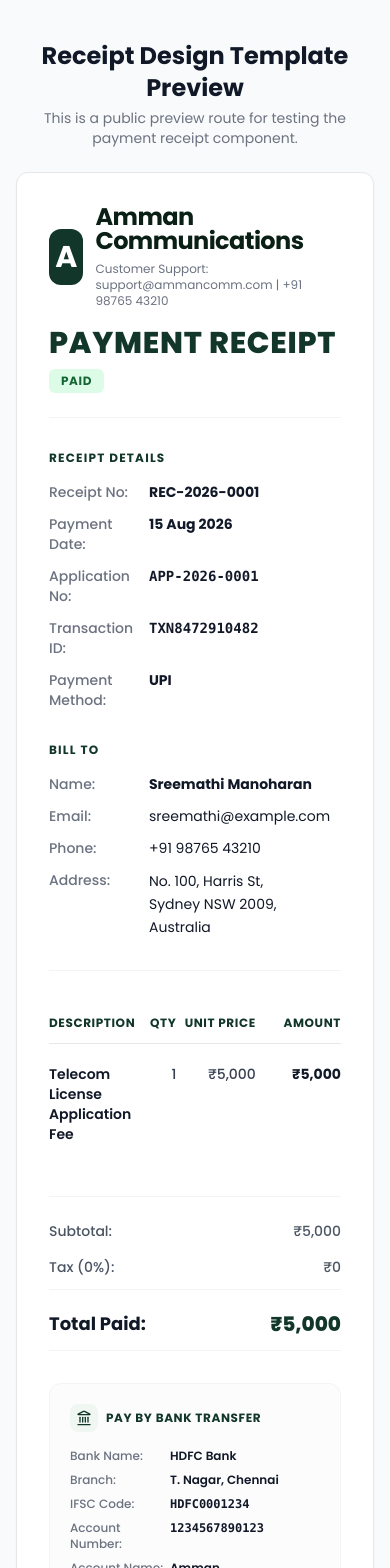
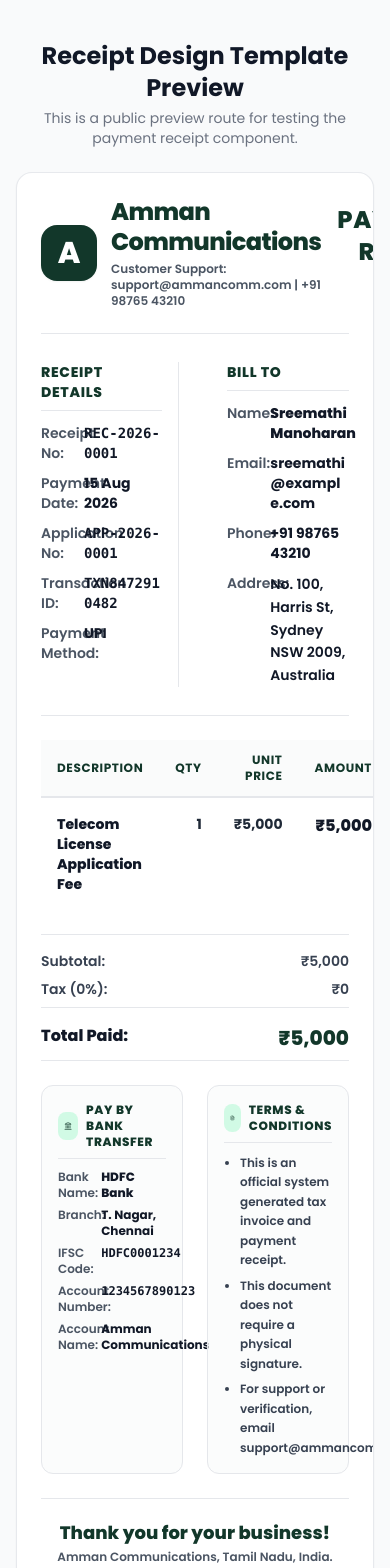
Before and after one commit to Techno-Vanam/Amman_Communications, a Next.js app in the folder apps/web/: page /preview-receipt in a window 390 px wide. Shown: the top 1568 px of the page. Built offline with nearby package versions, Linux system fonts and the light colour scheme.

Commit message:
feat: implement payment history and receipt detail portal pages with printing support

```diff
--- a/apps/web/src/app/portal/payments/page.tsx
+++ b/apps/web/src/app/portal/payments/page.tsx
@@ -1,6 +1,7 @@
 'use client';
 
 import React, { useState } from 'react';
+import Link from 'next/link';
 import {
   CheckCircle2,
   Clock,
@@ -14,7 +15,8 @@
   ChevronDown,
   X,
   Building,
-  RotateCcw
+  RotateCcw,
+  FileText
 } from 'lucide-react';
 
 interface TransactionItem {
@@ -494,22 +496,25 @@
 
                       {/* Action Button */}
                       <td className="py-4 px-6 text-center">
-                        {txn.status === 'Paid' ? (
-                          <button
-                            onClick={() => setSelectedTxnForReceipt(txn)}
-                            className="inline-flex items-center justify-center gap-1.5 text-xs font-bold text-[#0e2a47] hover:text-blue-700 hover:underline transition-all"
+                        <div className="flex items-center justify-center gap-2">
+                          <Link
+                            href={`/portal/payments/${txn.id}`}
+                            className="inline-flex items-center gap-1.5 px-4 py-1.5 bg-[#12372A] hover:bg-[#1a4a38] text-white font-bold text-xs rounded-xl transition-all shadow-2xs"
+                            title="View Official Invoice"
                           >
-                            <Receipt className="w-4 h-4 text-[#0e2a47]" />
-                            <span>Receipt</span>
-                          </button>
-                        ) : (
-                          <button
-                            onClick={() => setSelectedTxnForPayNow(txn)}
-                            className="inline-flex items-center justify-center px-4 py-1.5 bg-[#0e2a47] hover:bg-[#153e68] text-white font-bold text-xs rounded-full transition-all shadow-xs"
-                          >
-                            Pay Now
-                          </button>
-                        )}
+                            <FileText className="w-3.5 h-3.5 text-white" />
+                            <span>Invoice</span>
+                          </Link>
+
+                          {txn.status !== 'Paid' && (
+                            <button
+                              onClick={() => setSelectedTxnForPayNow(txn)}
+                              className="inline-flex items-center gap-1 px-3.5 py-1.5 bg-emerald-700 hover:bg-emerald-800 text-white font-bold text-xs rounded-xl transition-all shadow-2xs"
+                            >
+                              <span>Pay Now</span>
+                            </button>
+                          )}
+                        </div>
                       </td>
                     </tr>
                   );
@@ -701,77 +706,6 @@
           </div>
         </div>
       )}
-
-      {/* MODAL 3: View & Download Receipt */}
-      {selectedTxnForReceipt && (
-        <div className="fixed inset-0 z-50 bg-slate-900/40 backdrop-blur-xs flex items-center justify-center p-4">
-          <div className="bg-white rounded-2xl max-w-lg w-full p-6 space-y-6 shadow-2xl animate-in zoom-in-95 duration-200">
-            <div className="flex items-center justify-between pb-3 border-b border-gray-100">
-              <div className="flex items-center gap-2">
-                <Receipt className="w-5 h-5 text-[#0e2a47]" />
-                <h3 className="text-base font-bold text-gray-900">Official Payment Receipt</h3>
-              </div>
-              <button
-                onClick={() => setSelectedTxnForReceipt(null)}
-                className="p-1 text-gray-400 hover:text-gray-600 rounded-lg"
-              >
-                <X className="w-5 h-5" />
-              </button>
-            </div>
-
-            <div className="bg-[#f8fafc] border border-gray-200 rounded-2xl p-6 space-y-4 text-xs">
-              <div className="flex justify-between items-start pb-3 border-b border-gray-200">
-                <div>
-                  <h4 className="font-extrabold text-gray-900 text-sm">Amman Communications HQ</h4>
-                  <p className="text-gray-500 text-[11px]">Government Services Portal</p>
-                </div>
-                <span className="px-2.5 py-0.5 bg-emerald-100 text-emerald-800 font-bold rounded-full text-[10px]">
-                  VERIFIED PAID
-                </span>
-              </div>
-
-              <div className="grid grid-cols-2 gap-4">
-                <div>
-                  <span className="text-gray-500 font-medium">Receipt No:</span>
-                  <p className="font-mono font-bold text-gray-900">{selectedTxnForReceipt.id}</p>
-                </div>
-                <div>
-                  <span className="text-gray-500 font-medium">Payment Date:</span>
-                  <p className="font-bold text-gray-900">{selectedTxnForReceipt.date}</p>
-                </div>
-                <div>
-                  <span className="text-gray-500 font-medium">Service Type:</span>
-                  <p className="font-bold text-gray-900">{selectedTxnForReceipt.service}</p>
-                </div>
-                <div>
-                  <span className="text-gray-500 font-medium">Payment Mode:</span>
-                  <p className="font-bold text-gray-900">{selectedTxnForReceipt.paymentMode}</p>
-                </div>
-              </div>
-
-              <div className="pt-3 border-t border-gray-200 flex justify-between items-center">
-                <span className="text-sm font-bold text-gray-800">Total Paid Amount:</span>
-                <span className="text-lg font-extrabold text-[#0e2a47]">
-                  {formatCurrency(selectedTxnForReceipt.paidAmount)}
-                </span>
-              </div>
-            </div>
-
-            <div className="flex items-center justify-between">
-              <span className="text-[11px] text-gray-400">
-                Digital tax invoice ready for download.
-              </span>
-              <button
-                onClick={() => handleDownloadReceipt(selectedTxnForReceipt)}
-                className="px-5 py-2.5 bg-[#0e2a47] hover:bg-[#153e68] text-white font-bold text-xs rounded-xl transition-all flex items-center gap-2 shadow-sm"
-              >
-                <Download className="w-4 h-4 text-blue-200" />
-                <span>Download Receipt File</span>
-              </button>
-            </div>
-          </div>
-        </div>
-      )}
     </div>
   );
 }
--- a/apps/web/src/components/portal/PaymentReceipt.tsx
+++ b/apps/web/src/components/portal/PaymentReceipt.tsx
@@ -8,70 +8,112 @@
 
 export const PaymentReceipt: React.FC<PaymentReceiptProps> = ({ data }) => {
   return (
-    <div className="w-full max-w-4xl mx-auto bg-white border border-gray-200 rounded-xl shadow-sm overflow-hidden p-8 md:p-12 font-poppins print:shadow-none print:border-none print:p-0">
+    <div className="printable-receipt-card w-full bg-white border border-gray-200/90 rounded-2xl shadow-sm overflow-hidden p-6 md:p-10 font-sans print:shadow-none print:border-none print:p-0 print:m-0 print:w-full">
+      <style jsx global>{`
+        @media print {
+          @page {
+            size: A4 portrait;
+            margin: 10mm 12mm 10mm 12mm;
+          }
+          html, body {
+            background-color: #ffffff !important;
+            -webkit-print-color-adjust: exact !important;
+            print-color-adjust: exact !important;
+            font-size: 14px !important;
+            color: #000000 !important;
+            margin: 0 !important;
+            padding: 0 !important;
+          }
+          .printable-receipt-card {
+            font-size: 14px !important;
+            padding: 0 !important;
+            margin: 0 !important;
+            width: 100% !important;
+            border: none !important;
+            box-shadow: none !important;
+          }
+          /* Hide non-printable elements */
+          .print\\:hidden, aside, header, nav, footer {
+            display: none !important;
+          }
+          main {
+            margin: 0 !important;
+            padding: 0 !important;
+            max-width: 100% !important;
+            width: 100% !important;
+          }
+        }
+      `}</style>
 
       {/* Top Brand Banner */}
-      <div className="flex flex-col md:flex-row justify-between items-start md:items-center pb-6 border-b border-gray-100 gap-4">
+      <div className="flex flex-row justify-between items-center pb-6 border-b border-gray-200 gap-4">
         <div>
-          <div className="flex items-center gap-3">
-            <div className="h-14 w-14 rounded-xl bg-brand-700 flex items-center justify-center text-white font-bold text-3xl">
+          <div className="flex items-center gap-3.5">
+            <div className="h-14 w-14 rounded-2xl bg-[#12372A] flex items-center justify-center text-white font-extrabold text-3xl shrink-0 shadow-sm print:bg-[#12372A] print:text-white">
               A
             </div>
             <div>
-              <h1 className="text-2xl font-bold tracking-tight text-brand-900 leading-none">Amman Communications</h1>
-              <p className="text-xs text-gray-500 mt-2">
+              <h1 className="text-2xl md:text-3xl font-extrabold tracking-tight text-[#12372A] leading-tight">
+                Amman Communications
+              </h1>
+              <p className="text-xs md:text-sm text-gray-600 font-semibold mt-1">
                 Customer Support: support@ammancomm.com | +91 98765 43210
               </p>
             </div>
           </div>
         </div>
-        <div className="md:text-right flex flex-col items-start md:items-end">
-          <h2 className="text-3xl font-extrabold text-brand-700 uppercase tracking-wide">PAYMENT RECEIPT</h2>
-          <span className="inline-flex items-center mt-2 px-3 py-1 rounded-md text-xs font-bold uppercase tracking-wider bg-green-100 text-green-800">
+        <div className="text-right flex flex-col items-end">
+          <h2 className="text-2xl md:text-3xl font-extrabold text-[#12372A] uppercase tracking-wide">
+            PAYMENT RECEIPT
+          </h2>
+          <span className="inline-flex items-center mt-2 px-3.5 py-1 rounded-full text-xs font-extrabold uppercase tracking-wider bg-emerald-100 text-emerald-900 border border-emerald-300">
             {data.paymentStatus}
           </span>
         </div>
       </div>
 
-      {/* Grid details: Receipt Details & Bill To */}
-      <div className="grid grid-cols-1 md:grid-cols-2 gap-8 py-8 border-b border-gray-100 text-sm">
+      {/* Side-by-Side Grid details: Receipt Details (LEFT) & Bill To (RIGHT) */}
+      <div className="grid grid-cols-2 print:grid-cols-2 gap-8 py-7 border-b border-gray-200 text-sm print:text-sm">
+        {/* Left Column: Receipt Details */}
+        <div className="pr-4 md:pr-8 border-r border-gray-200 space-y-3">
+          <h3 className="text-sm md:text-base font-extrabold text-[#12372A] uppercase tracking-wider border-b border-gray-200 pb-2">
+            RECEIPT DETAILS
+          </h3>
+          <div className="grid grid-cols-3 gap-y-2.5 gap-x-2 text-gray-800">
+            <span className="text-gray-600 font-semibold col-span-1">Receipt No:</span>
+            <span className="font-extrabold text-gray-900 col-span-2 font-mono">{data.receiptNumber}</span>
 
-        {/* Left: Receipt Details */}
-        <div className="pr-0 md:pr-8 md:border-r border-gray-100">
-          <h3 className="text-xs font-bold text-brand-700 uppercase tracking-widest mb-4">RECEIPT DETAILS</h3>
-          <div className="grid grid-cols-3 gap-y-3 gap-x-2 text-gray-700">
-            <span className="text-gray-500 font-medium col-span-1">Receipt No:</span>
-            <span className="font-bold text-gray-900 col-span-2">{data.receiptNumber}</span>
-
-            <span className="text-gray-500 font-medium col-span-1">Payment Date:</span>
+            <span className="text-gray-600 font-semibold col-span-1">Payment Date:</span>
             <span className="font-bold text-gray-900 col-span-2">{data.paymentDate}</span>
 
-            <span className="text-gray-500 font-medium col-span-1">Application No:</span>
-            <span className="font-bold text-gray-900 col-span-2 font-mono">{data.applicationNumber}</span>
+            <span className="text-gray-600 font-semibold col-span-1">Application No:</span>
+            <span className="font-extrabold text-gray-900 col-span-2 font-mono">{data.applicationNumber}</span>
 
-            <span className="text-gray-500 font-medium col-span-1">Transaction ID:</span>
-            <span className="font-bold text-gray-900 col-span-2 font-mono break-all">{data.transactionId}</span>
+            <span className="text-gray-600 font-semibold col-span-1">Transaction ID:</span>
+            <span className="font-extrabold text-gray-900 col-span-2 font-mono break-all">{data.transactionId}</span>
 
-            <span className="text-gray-500 font-medium col-span-1">Payment Method:</span>
+            <span className="text-gray-600 font-semibold col-span-1">Payment Method:</span>
             <span className="font-bold text-gray-900 col-span-2">{data.paymentMethod}</span>
           </div>
         </div>
 
-        {/* Right: Bill To */}
-        <div className="pl-0 md:pl-8">
-          <h3 className="text-xs font-bold text-brand-700 uppercase tracking-widest mb-4">BILL TO</h3>
-          <div className="grid grid-cols-3 gap-y-3 gap-x-2 text-gray-700">
-            <span className="text-gray-500 font-medium col-span-1">Name:</span>
-            <span className="font-bold text-gray-900 col-span-2">{data.customerName}</span>
+        {/* Right Column: Bill To */}
+        <div className="pl-4 md:pl-8 space-y-3">
+          <h3 className="text-sm md:text-base font-extrabold text-[#12372A] uppercase tracking-wider border-b border-gray-200 pb-2">
+            BILL TO
+          </h3>
+          <div className="grid grid-cols-3 gap-y-2.5 gap-x-2 text-gray-800">
+            <span className="text-gray-600 font-semibold col-span-1">Name:</span>
+            <span className="font-extrabold text-gray-900 col-span-2">{data.customerName}</span>
 
-            <span className="text-gray-500 font-medium col-span-1">Email:</span>
-            <span className="text-gray-900 col-span-2 break-all">{data.customerEmail}</span>
+            <span className="text-gray-600 font-semibold col-span-1">Email:</span>
+            <span className="font-bold text-gray-900 col-span-2 break-all">{data.customerEmail}</span>
 
-            <span className="text-gray-500 font-medium col-span-1">Phone:</span>
-            <span className="text-gray-900 col-span-2">{data.customerPhone || 'N/A'}</span>
+            <span className="text-gray-600 font-semibold col-span-1">Phone:</span>
+            <span className="font-bold text-gray-900 col-span-2">{data.customerPhone || 'N/A'}</span>
 
-            <span className="text-gray-500 font-medium col-span-1">Address:</span>
-            <span className="text-gray-900 col-span-2 whitespace-pre-line leading-relaxed">
+            <span className="text-gray-600 font-semibold col-span-1">Address:</span>
+            <span className="font-semibold text-gray-900 col-span-2 whitespace-pre-line leading-relaxed">
               {data.customerAddress || 'N/A'}
             </span>
           </div>
@@ -79,116 +121,118 @@
       </div>
 
       {/* Item Table section */}
-      <div className="py-8">
-        <table className="w-full text-left text-sm">
+      <div className="py-6">
+        <table className="w-full text-left text-sm print:text-sm">
           <thead>
-            <tr className="border-b border-gray-200 text-brand-700 uppercase tracking-wider text-xs font-bold">
-              <th className="py-3">DESCRIPTION</th>
-              <th className="py-3 text-right w-16">QTY</th>
-              <th className="py-3 text-right w-32">UNIT PRICE</th>
-              <th className="py-3 text-right w-32">AMOUNT</th>
+            <tr className="border-b-2 border-gray-200 text-[#12372A] uppercase tracking-wider text-xs md:text-sm font-extrabold bg-gray-50/80">
+              <th className="py-3 px-4">DESCRIPTION</th>
+              <th className="py-3 px-4 text-right w-20">QTY</th>
+              <th className="py-3 px-4 text-right w-36">UNIT PRICE</th>
+              <th className="py-3 px-4 text-right w-36">AMOUNT</th>
             </tr>
           </thead>
-          <tbody className="divide-y divide-gray-100 text-gray-700">
+          <tbody className="divide-y divide-gray-100 text-gray-800">
             <tr className="align-top">
-              <td className="py-5 font-semibold text-gray-900">{data.description}</td>
-              <td className="py-5 text-right font-medium">{data.quantity}</td>
-              <td className="py-5 text-right font-medium">₹{data.unitPrice.toLocaleString('en-IN')}</td>
-              <td className="py-5 text-right font-bold text-gray-900">₹{data.totalAmount.toLocaleString('en-IN')}</td>
+              <td className="py-4 px-4 font-extrabold text-gray-900">{data.description}</td>
+              <td className="py-4 px-4 text-right font-bold">{data.quantity}</td>
+              <td className="py-4 px-4 text-right font-bold">₹{data.unitPrice.toLocaleString('en-IN')}</td>
+              <td className="py-4 px-4 text-right font-extrabold text-gray-900 text-base md:text-lg">₹{data.totalAmount.toLocaleString('en-IN')}</td>
             </tr>
           </tbody>
         </table>
       </div>
 
       {/* Summary calculations area */}
-      <div className="flex justify-end pt-4 border-t border-gray-100 text-sm">
-        <div className="w-full md:w-80">
-          <div className="flex justify-between py-2 text-gray-600 font-medium">
+      <div className="flex justify-end pt-4 border-t border-gray-200 text-sm print:text-sm">
+        <div className="w-full md:w-80 space-y-2">
+          <div className="flex justify-between text-gray-700 font-semibold">
             <span>Subtotal:</span>
             <span>₹{data.subtotal.toLocaleString('en-IN')}</span>
           </div>
-          <div className="flex justify-between py-2 text-gray-600 font-medium border-b border-gray-100 pb-3">
+          <div className="flex justify-between text-gray-700 font-semibold border-b border-gray-200 pb-2">
             <span>Tax (0%):</span>
             <span>₹{data.tax.toLocaleString('en-IN')}</span>
           </div>
-          <div className="flex justify-between py-3 text-lg font-bold text-gray-900 mt-2">
+          <div className="flex justify-between py-2 text-base md:text-xl font-extrabold text-gray-900">
             <span>Total Paid:</span>
-            <span className="text-brand-700 text-xl font-extrabold">₹{data.totalAmount.toLocaleString('en-IN')}</span>
+            <span className="text-[#12372A] text-xl md:text-2xl font-extrabold">₹{data.totalAmount.toLocaleString('en-IN')}</span>
           </div>
         </div>
       </div>
 
-      {/* Bank Transfer Details & Terms Info Panels */}
-      <div className="grid grid-cols-1 md:grid-cols-2 gap-8 pt-8 border-t border-gray-100 text-xs">
-
-        {/* Pay By Bank Transfer Card */}
-        <div className="p-5 border border-gray-100 rounded-xl bg-gray-50/50">
-          <div className="flex items-center gap-2 mb-4">
-            <div className="p-1.5 bg-brand-50 rounded-lg text-brand-700">
+      {/* Side-by-Side Bank Transfer Details & Terms Info Panels */}
+      <div className="grid grid-cols-2 print:grid-cols-2 gap-6 pt-6 border-t border-gray-200 text-xs md:text-sm print:text-sm">
+        {/* Left: Pay By Bank Transfer Card */}
+        <div className="p-4 md:p-5 border border-gray-200 rounded-xl bg-gray-50/60 space-y-2.5">
+          <div className="flex items-center gap-2 border-b border-gray-200 pb-2">
+            <div className="p-1.5 bg-emerald-100 rounded-lg text-[#12372A]">
               <Landmark className="h-4 w-4" />
             </div>
-            <h4 className="font-bold text-brand-700 uppercase tracking-wider">PAY BY BANK TRANSFER</h4>
+            <h4 className="font-extrabold text-[#12372A] uppercase tracking-wider text-xs md:text-sm">
+              PAY BY BANK TRANSFER
+            </h4>
           </div>
-          <div className="grid grid-cols-5 gap-y-2 text-gray-700">
-            <span className="text-gray-500 font-medium col-span-2">Bank Name:</span>
-            <span className="font-semibold text-gray-900 col-span-3">HDFC Bank</span>
+          <div className="grid grid-cols-5 gap-y-1.5 text-gray-800 text-xs md:text-sm">
+            <span className="text-gray-600 font-semibold col-span-2">Bank Name:</span>
+            <span className="font-extrabold text-gray-900 col-span-3">HDFC Bank</span>
 
-            <span className="text-gray-500 font-medium col-span-2">Branch:</span>
-            <span className="font-semibold text-gray-900 col-span-3">T. Nagar, Chennai</span>
+            <span className="text-gray-600 font-semibold col-span-2">Branch:</span>
+            <span className="font-bold text-gray-900 col-span-3">T. Nagar, Chennai</span>
 
-            <span className="text-gray-500 font-medium col-span-2">IFSC Code:</span>
-            <span className="font-semibold text-gray-900 col-span-3 font-mono">HDFC0001234</span>
+            <span className="text-gray-600 font-semibold col-span-2">IFSC Code:</span>
+            <span className="font-extrabold text-gray-900 col-span-3 font-mono">HDFC0001234</span>
 
-            <span className="text-gray-500 font-medium col-span-2">Account Number:</span>
-            <span className="font-semibold text-gray-900 col-span-3 font-mono">1234567890123</span>
+            <span className="text-gray-600 font-semibold col-span-2">Account Number:</span>
+            <span className="font-extrabold text-gray-900 col-span-3 font-mono">1234567890123</span>
 
-            <span className="text-gray-500 font-medium col-span-2">Account Name:</span>
-            <span className="font-semibold text-gray-900 col-span-3">Amman Communications</span>
+            <span className="text-gray-600 font-semibold col-span-2">Account Name:</span>
+            <span className="font-bold text-gray-900 col-span-3">Amman Communications</span>
           </div>
         </div>
 
-        {/* Terms and conditions */}
-        <div className="p-5 border border-gray-100 rounded-xl bg-gray-50/50">
-          <div className="flex items-center gap-2 mb-4">
-            <div className="p-1.5 bg-brand-50 rounded-lg text-brand-700">
+        {/* Right: Terms and conditions */}
+        <div className="p-4 md:p-5 border border-gray-200 rounded-xl bg-gray-50/60 space-y-2.5">
+          <div className="flex items-center gap-2 border-b border-gray-200 pb-2">
+            <div className="p-1.5 bg-emerald-100 rounded-lg text-[#12372A]">
               <FileText className="h-4 w-4" />
             </div>
-            <h4 className="font-bold text-brand-700 uppercase tracking-wider">TERMS</h4>
+            <h4 className="font-extrabold text-[#12372A] uppercase tracking-wider text-xs md:text-sm">
+              TERMS &amp; CONDITIONS
+            </h4>
           </div>
-          <ul className="list-disc pl-4 space-y-2 text-gray-600 font-medium">
-            <li>This is a system generated receipt.</li>
-            <li>This receipt does not require a physical signature.</li>
-            <li>For any queries, please contact our support team.</li>
+          <ul className="list-disc pl-4 space-y-1.5 text-gray-700 font-semibold text-xs md:text-sm leading-relaxed">
+            <li>This is an official system generated tax invoice and payment receipt.</li>
+            <li>This document does not require a physical signature.</li>
+            <li>For support or verification, email support@ammancomm.com.</li>
           </ul>
         </div>
       </div>
 
       {/* Centered Thank You Signature */}
-      <div className="mt-8 pt-8 border-t border-gray-100 text-center">
-        <p className="text-lg font-bold text-brand-700">Thank you for your business!</p>
-        <p className="text-xs text-gray-500 mt-1">Amman Communications, Tamil Nadu, India.</p>
+      <div className="mt-6 pt-5 border-t border-gray-200 text-center">
+        <p className="text-lg md:text-xl font-extrabold text-[#12372A]">Thank you for your business!</p>
+        <p className="text-xs md:text-sm text-gray-600 font-semibold mt-0.5">Amman Communications, Tamil Nadu, India.</p>
       </div>
 
       {/* Footer metadata details */}
-      <div className="mt-6 pt-6 border-t border-gray-100 grid grid-cols-2 md:grid-cols-4 gap-4 text-center md:text-left text-[11px] text-gray-500 font-medium">
+      <div className="mt-5 pt-4 border-t border-gray-200 grid grid-cols-4 print:grid-cols-4 gap-3 text-center md:text-left text-xs md:text-sm font-semibold text-gray-700">
         <div className="flex items-center justify-center md:justify-start gap-1.5">
-          <Phone className="h-3 w-3 text-brand-600" />
+          <Phone className="h-4 w-4 text-[#12372A]" />
           <span>+91 98765 43210</span>
         </div>
         <div className="flex items-center justify-center md:justify-start gap-1.5">
-          <Mail className="h-3 w-3 text-brand-600" />
+          <Mail className="h-4 w-4 text-[#12372A]" />
           <span className="truncate">support@ammancomm.com</span>
         </div>
         <div className="flex items-center justify-center md:justify-start gap-1.5">
-          <Globe className="h-3 w-3 text-brand-600" />
+          <Globe className="h-4 w-4 text-[#12372A]" />
           <span>www.ammancommunications.com</span>
         </div>
         <div className="flex items-center justify-center md:justify-start gap-1.5">
-          <MapPin className="h-3 w-3 text-brand-600" />
+          <MapPin className="h-4 w-4 text-[#12372A]" />
           <span>Tamil Nadu, India</span>
         </div>
       </div>
-
     </div>
   );
 };
```
Also changed, not shown: apps/web/src/app/portal/layout.tsx (+6 -6 lines), apps/web/src/app/portal/payments/[id]/page.tsx (+91 -22 lines), 1 other file (tests, documents, lock files or other folders).
